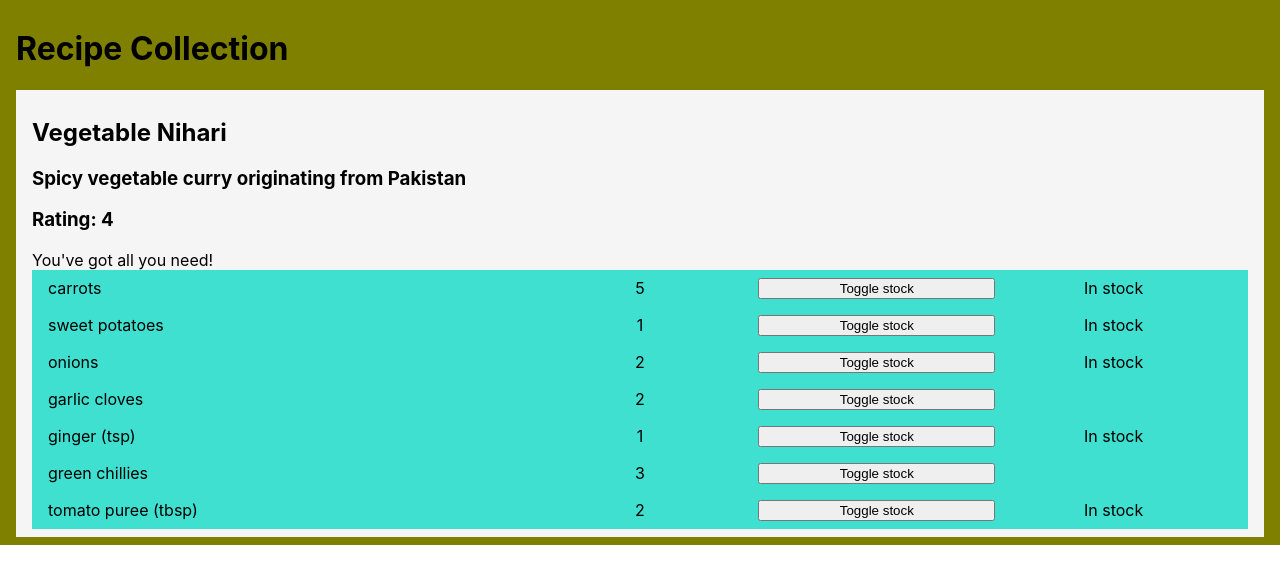
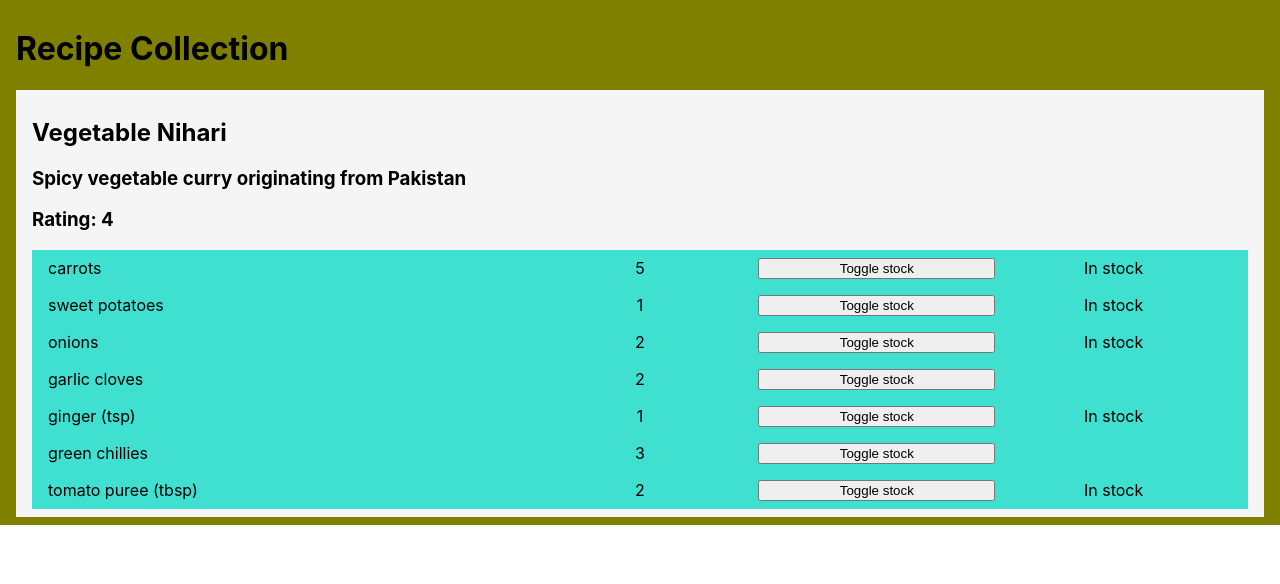
Before and after one commit to CommandShiftHQ/recipe-app, a React (Create React App) app: page / in a window 1280 px wide. Shown: the top 584 px of the page. Built offline with nearby package versions, Linux system fonts and the light colour scheme.

Commit message:
add filter for out of stock items

```diff
--- a/src/components/IngredientsWrap.js
+++ b/src/components/IngredientsWrap.js
@@ -5,15 +5,18 @@ import Ingredient from "./Ingredient";
 
 const IngredientsWrap = ({ ingredients }) => {
 	const [ingredientsList, setIngredientsList] = useState(ingredients)
-	const [available, setAvailable] = useState(true);
+	const [available, setAvailable] = useState(false);
 
 	const updateStock = (updatedItem) => {
 		ingredientsList.forEach(ingredient => {
 			if (ingredient.name === updatedItem) {
-					ingredient.stocked = !ingredient.stocked
+				ingredient.stocked = !ingredient.stocked
 			}
 		});
 		setIngredientsList(ingredientsList);
+		// Get all out of stock items and store in array
+		const missingIngredients = ingredientsList.filter(ingredient => ingredient.stocked === false);
+		missingIngredients.length === 0 ? setAvailable(true) : setAvailable(false);
 	}
 
   return (
```
